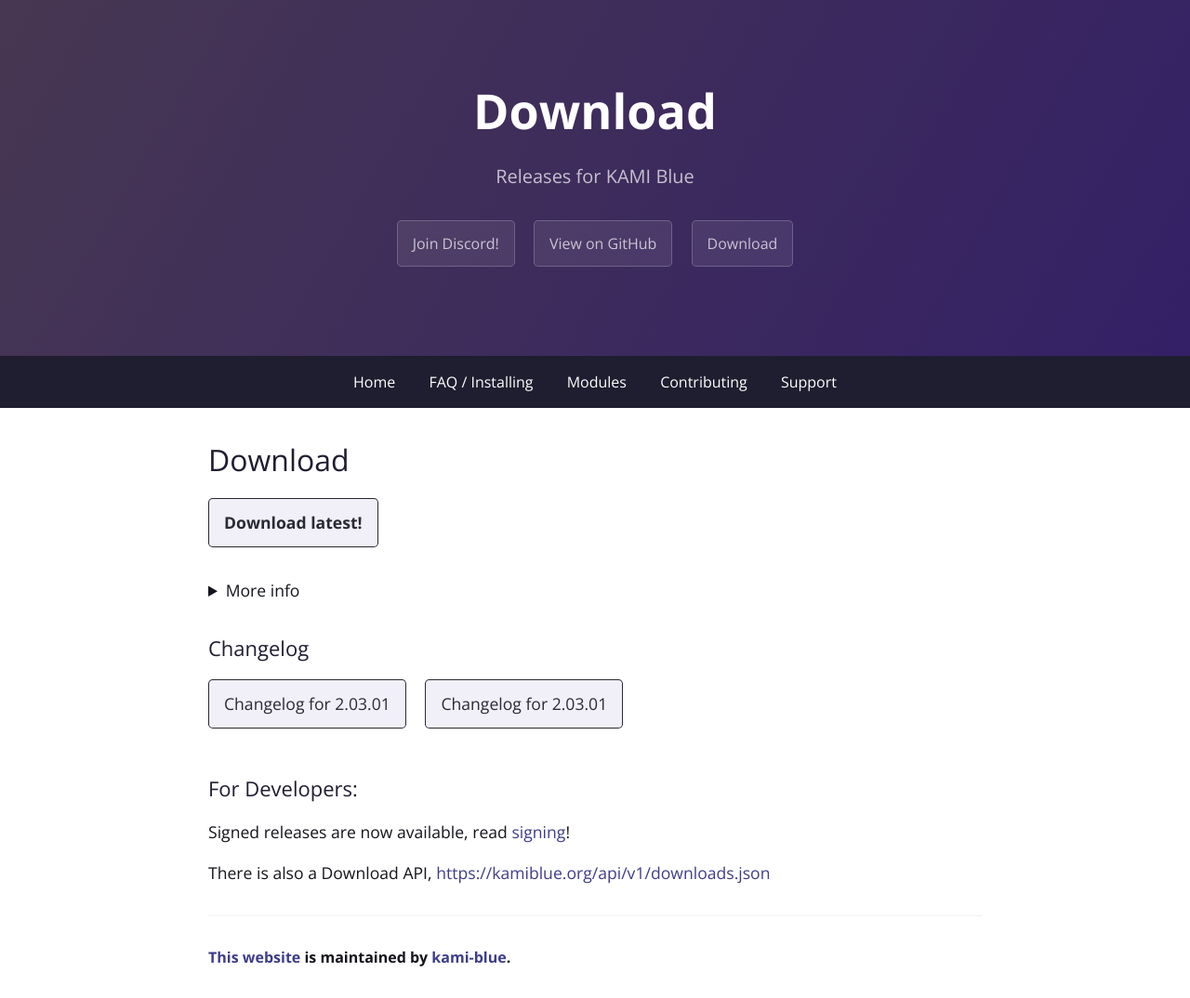
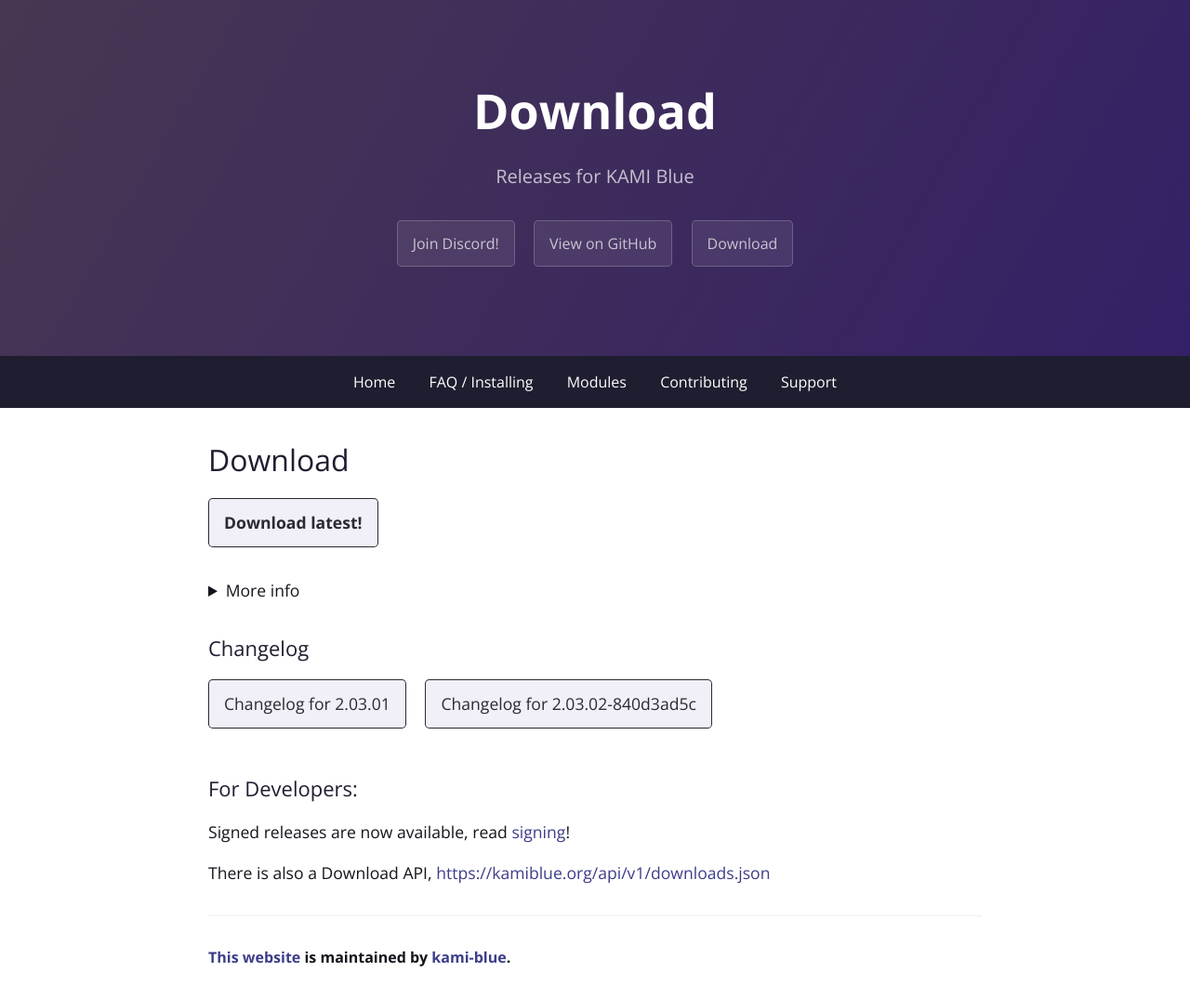
Before and after one commit to kami-blue/website, a Jekyll site: the page built from download.md, in a window 1280 px wide. Shown: the whole page at 93% size. Built offline with Jekyll 4.4.1, drawn with Linux system fonts in a browser that asks for light colours.

Commit message:
[bump] Release 2.03.02-840d3ad5c

```diff
--- a/_config.yml
+++ b/_config.yml
@@ -7,12 +7,12 @@ github:
   website_url: https://github.com/kami-blue/website
   jar_url: https://github.com/kami-blue/client/releases/download/2.03.01/kamiblue-2.03.01.jar
   jar_sig_url: https://github.com/kami-blue/client/releases/download/2.03.01/kamiblue-2.03.01.jar.sig
-  beta_jar_url: https://github.com/kami-blue/nightly-releases/releases/download/2.03.01/kamiblue-2.03.01.jar
+  beta_jar_url: https://github.com/kami-blue/nightly-releases/releases/download/2.03.02-840d3ad5c/kamiblue-2.03.02-840d3ad5c.jar
 cur_ver: 2.03.01
-beta_ver: 2.03.01
+beta_ver: 2.03.02-840d3ad5c
 discord_url: https://kamiblue.org/discord
 downloads_api_ver: v1
-build_number: 881
+build_number: 882
 theme: jekyll-theme-cayman
 gems:
   - jekyll-seo-tag
```
